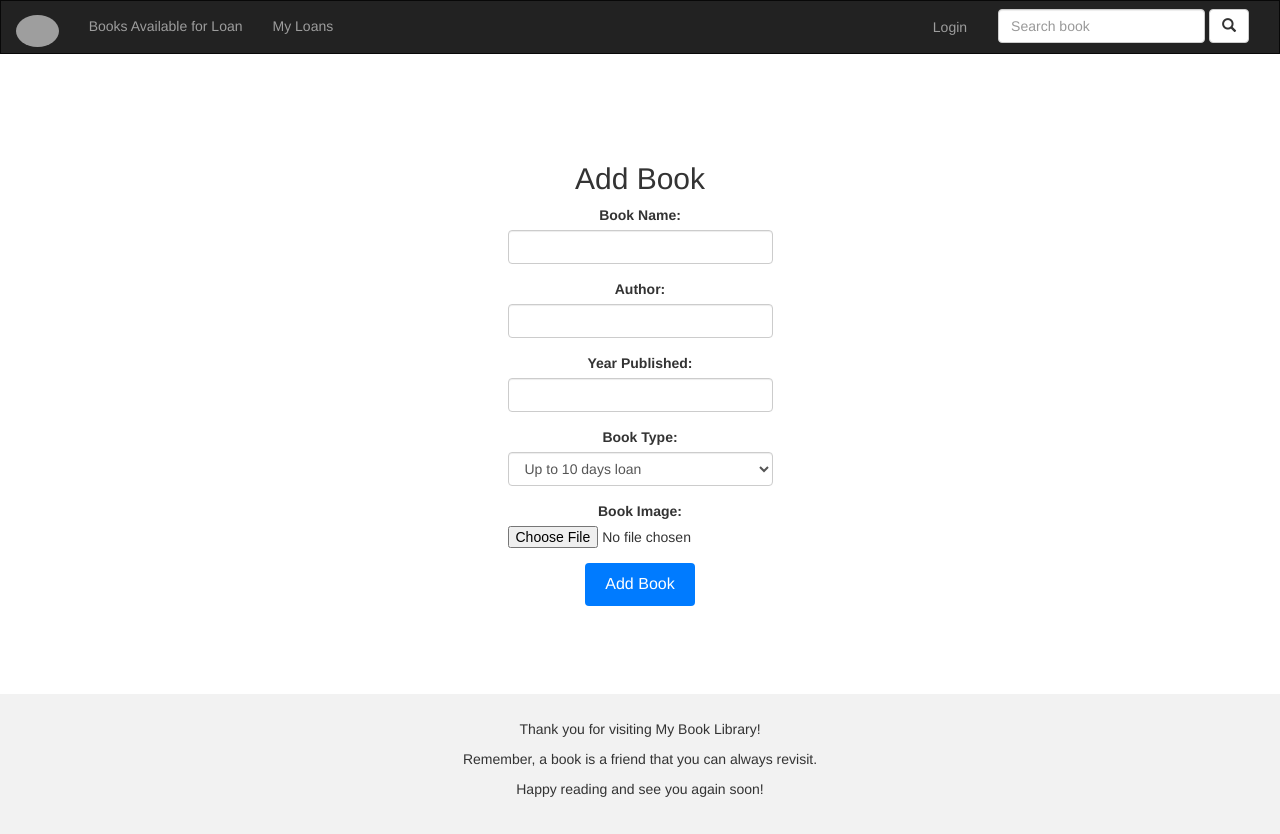
After one commit to oferkarp/Libary_Progect_django, a Django app: page /libary_shop/add_book/ in a window 1280 px wide. The commit adds this page. Run offline with Django 4.2, Linux system fonts and the light colour scheme; some libraries are stand-ins or nearby versions; grey boxes are pictures that could not be loaded.

Commit message:
added  add book

```diff
--- /dev/null
+++ b/libary_shop/templates/add_book.html
@@ -0,0 +1,39 @@
+{% extends 'base.html' %}
+
+{% block content %}
+<div style="display: flex; justify-content: center; align-items: center; height: 80vh; padding: 20px;">
+    <div style="text-align: center;">
+        <h2>Add Book</h2>
+        <form method="post" action="{% url 'add_book' %}" enctype="multipart/form-data">
+            {% csrf_token %}
+            <div class="form-group">
+                <label for="name">Book Name:</label>
+                <input type="text" id="name" name="name" class="form-control" required />
+            </div>
+            <div class="form-group">
+                <label for="author">Author:</label>
+                <input type="text" id="author" name="author" class="form-control" required />
+            </div>
+            <div class="form-group">
+                <label for="year_published">Year Published:</label>
+                <input type="number" id="year_published" name="year_published" class="form-control" required />
+            </div>
+            <div class="form-group">
+                <label for="book_type">Book Type:</label>
+                <select id="book_type" name="book_type" class="form-control" required>
+                    <option value="{{ Book.BookType.TYPE_10_DAY.value }}">Up to 10 days loan</option>
+                    <option value="{{ Book.BookType.TYPE_5_DAY.value }}">Up to 5 days loan</option>
+                    <option value="{{ Book.BookType.TYPE_2_DAY.value }}">Up to 2 days loan</option>
+                </select>
+            </div>
+
+
+            <div class="form-group">
+                <label for="image">Book Image:</label>
+                <input type="file" id="image" name="image" class="form-control-file" accept="image/*" required />
+            </div>
+            <input type="submit" value="Add Book" class="btn btn-primary" />
+        </form>
+    </div>
+</div>
+{% endblock %}
--- a/libary_shop/templates/navbar.html
+++ b/libary_shop/templates/navbar.html
@@ -22,6 +22,7 @@
         <li><a href="{% url 'Books_rent' %}">My Loans</a></li>
         {% if user.is_superuser %}
         <li><a href="{% url 'all_loans' %}">All loans</a></li>
+        <li><a href="{% url 'add_book' %}">Add book</a></li>
         {% endif %}
       </ul>
       <form class="navbar-form navbar-right" role="search" action="{% url 'all_books' %}" method="get">
--- a/libary_shop/urls.py
+++ b/libary_shop/urls.py
@@ -19,5 +19,6 @@ urlpatterns = [
     path('loan_book/', views.loan_book, name='loan_book'),
     path('return_book/', views.return_book, name='return_book'),
     path('all_loans/', views.display_all_loans, name='all_loans'),
+    path('add_book/', views.add_book, name='add_book'),
 
 ]
--- a/libary_shop/views.py
+++ b/libary_shop/views.py
@@ -1,10 +1,11 @@
-from django.http import HttpResponse
 from django.utils import timezone
 from libary_shop.models import Book,Loan,CustomUser
 from django.shortcuts import get_object_or_404, render, redirect
 from django.contrib.auth import authenticate, login, logout
 from django.contrib.auth.decorators import login_required
 from datetime import datetime, time, timedelta
+from django.core.exceptions import ValidationError
+
 
 
 
@@ -112,7 +113,6 @@ def registration_failed(request):
     return render(request, 'registration_failed.html')
 
 
-
 def loan_book(request):
     if request.method == 'GET' and 'book_id' in request.GET:
         book_id = request.GET['book_id']
@@ -135,6 +135,7 @@ def loan_book(request):
         return redirect('Books_available')  # Book successfully loaned
 
     return redirect('Books_available')  # Invalid or missing book_id
+
 
 def return_book(request):
     if request.method == 'POST':
@@ -160,3 +161,31 @@ def custom_404(request, exception):
 def display_all_loans(request):
     all_loans = Loan.objects.all()
     return render(request, 'all_loans.html', {'all_loans': all_loans})
+
+
+from django.core.exceptions import ValidationError  # Import ValidationError
+
+def add_book(request):
+    if request.method == 'POST':
+        new_name = request.POST.get('name')
+        new_author = request.POST.get('author')
+        new_year_published = request.POST.get('year_published')
+        new_book_type = request.POST.get('book_type')
+        new_image = request.FILES.get('image')  # Use request.FILES for file uploads
+
+        # print(new_name,new_author,new_year_published,new_book_type,new_image)
+
+
+        if new_name and new_author and new_year_published and new_book_type and new_image:
+            new_book = Book(name=new_name, author=new_author, year_published=new_year_published, book_type=new_book_type, image=new_image)
+            try:
+                new_book.full_clean()  # Validate the fields
+                new_book.save()  # Save the new book instance to the database
+                # print(new_book)
+
+                return redirect('all_books')  # Redirect to a page after successful book addition
+            except ValidationError as e:
+                # Handle validation errors, if any
+                pass  # You can customize error handling here
+
+    return render(request, 'add_book.html', {'Book': Book})  # Pass the Book model to the template context
```
Also changed, not shown: static/books_images/books_7SvnNnb.png (added), static/books_images/books_BKapG9N.png (added).
